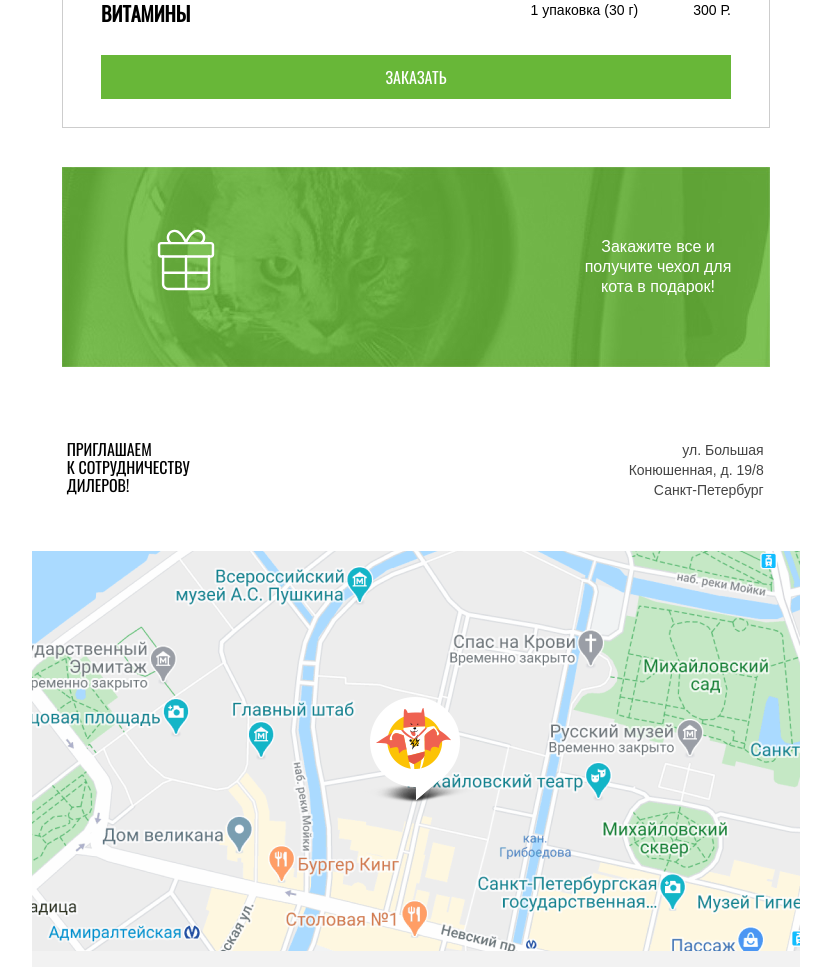
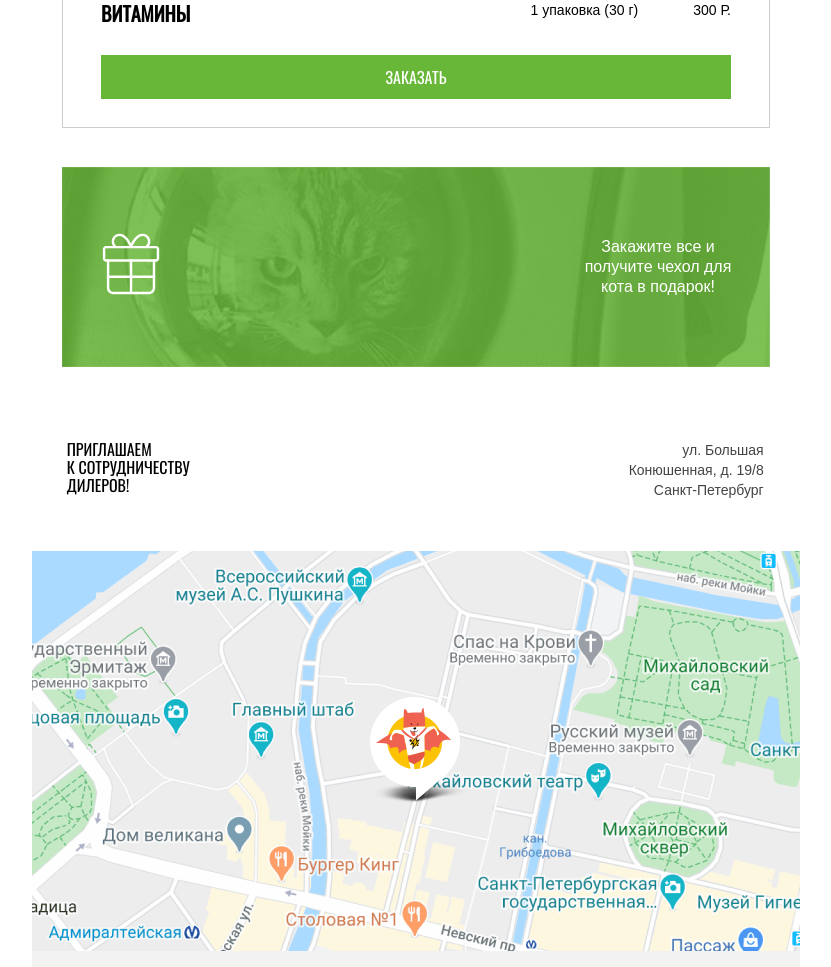
Before and after one commit to the-nepodarok/co-op, a plain HTML site: page source/catalog.html in a window 1280 px wide. Shown: the part 3224-4191 px from the top of the page, without its empty margins (224-1055 px from the left). Drawn offline with nearby package versions, Linux system fonts and the light colour scheme; files that its build step writes are made by us from their sources.

Commit message:
added svg sprite

```diff
--- a/source/catalog.html
+++ b/source/catalog.html
@@ -269,7 +269,10 @@
           <button class="supplement__order-button button" type="button">Заказать</button>
         </li>
       </ul>
-      <div class="supplement-gift-offer supplement-gift-offer--icon">
+      <div class="supplement-gift-offer">
+        <svg class="supplement-gift--icon" width="78" height="80" >
+          <use xlink:href="sprite.svg#gift"></use>
+        </svg>
         <p class="supplement-gift-offer__text">Закажите все и получите чехол для кота в подарок!</p>
       </div>
     </section>
--- a/source/sass/blocks/supplement.scss
+++ b/source/sass/blocks/supplement.scss
@@ -42,6 +42,7 @@
   @media (min-width: $desktop-width) {
     width: 896px;
     grid-row: 2/3;
+    margin-bottom: 0;
   }
 }
 
@@ -66,7 +67,7 @@
   }
 
   @media (min-width: $desktop-width) {
-    padding: 15px 0;
+    padding: 13px 0;
     margin: 0;
     align-items: center;
     border-left: none;
@@ -160,8 +161,7 @@
 .supplement-gift-offer {
   margin: 0;
   width: 161px;
-  height: 67px;
-  padding-top: 180px;
+  padding-top: 58px;
   padding-bottom: 43px;
   padding-right: 58px;
   padding-left: 61px;
@@ -178,7 +178,7 @@
   @media (min-width: $tablet-width) {
     height: auto;
     min-width: 648px;
-    padding: 70px 30px;
+    padding: 60px 30px;
     background-image: url("../img/gift-tablet.jpg");
     display: flex;
   }
@@ -188,41 +188,32 @@
   }
 
   @media (min-width: $desktop-width) {
-    display: block;
-    height: 67px;
-    padding-top: 180px;
+    padding-top: 56px;
+    padding-bottom: 42px;
     padding-right: 43px;
-    padding-bottom: 42px;
     padding-left: 41px;
     min-width: 161px;
     margin-bottom: 0;
     grid-row: 2/3;
     background-image: url("../img/gift-desktop.jpg");
+    flex-direction: column;
+    align-items: center;
   }
 
   @media (min-width: $desktop-width) and (min-resolution: 2dpxx) {
     background-image: url("../img/gift-desktop@2x.jpg");
   }
+}
 
-  &::before {
-    content: "";
-    width: 78px;
-    height: 78px;
-    background-image: url("../img/icon_gift.svg");
-    background-repeat: no-repeat;
-    position: absolute;
-    top: 20%;
-    right: 35%;
+.supplement-gift--icon {
+  margin-bottom: 43px;
 
-    @media (min-width: $tablet-width) {
-      left: 12%;
-      top: 28%;
-    }
+  @media (min-width: $tablet-width) {
+    margin-bottom: 0;
+  }
 
-    @media (min-width: $desktop-width) {
-    top: 20%;
-    left: 33%;
-    }
+  @media (min-width: $desktop-width) {
+    margin-bottom: 46px;
   }
 }
 
@@ -240,6 +231,7 @@
     margin-right: 124px;
     max-width: 164px;
     text-align: left;
+    align-self: center;
   }
 
   @media (min-width: $tablet-width) {
@@ -247,6 +239,4 @@
     margin-right: 0;
     text-align: center;
   }
-
-
 }
```
Also changed, not shown: source/sprite.svg (added).
